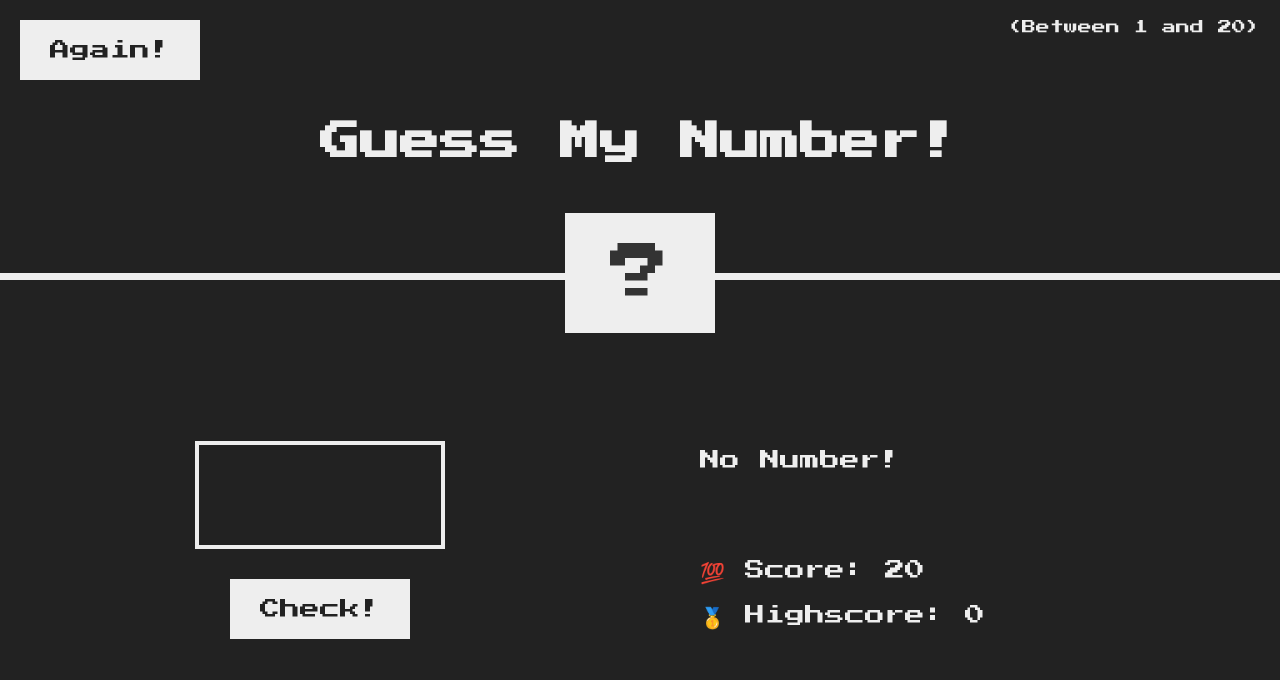
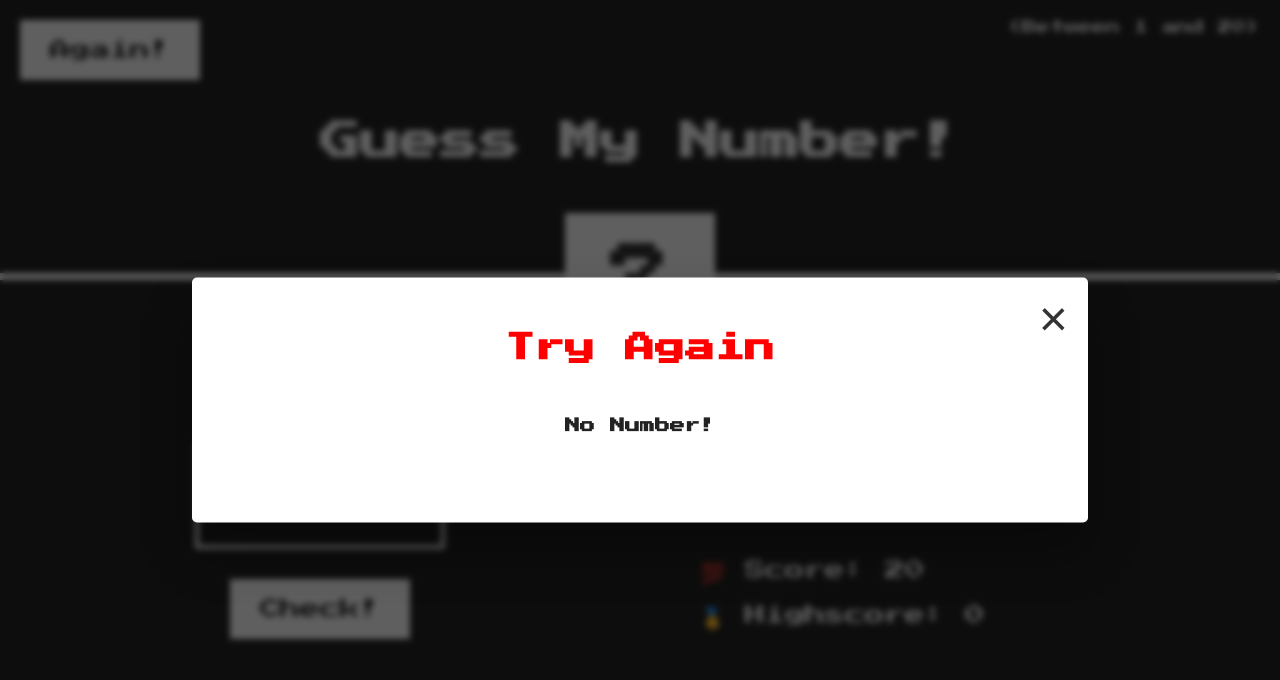
Before and after one commit to alinawaz04/js-zero-to-expert, a plain HTML site: page index.html in a window 1280 px wide. Both pictures are taken after a click on the button "Check!". Drawn offline with Linux system fonts and the light colour scheme.

Commit message:
complete assignment

```diff
--- a/index.html
+++ b/index.html
@@ -26,6 +26,12 @@
           🥇 Highscore: <span class="highscore">0</span>
         </p>
       </section>
+      <div class="modal hidden">
+        <button class="close-modal">&times;</button>
+        <h1>Try Again</h1>
+        <h2>Too Low!</h2>
+      </div>
+      <div class="overlay hidden"></div>
     </main>
     <script src="script.js"></script>
   </body>
--- a/script.js
+++ b/script.js
@@ -3,19 +3,41 @@
 let num = Math.trunc(Math.random() * 20 + 1);
 let score = 20;
 let highScore = 0;
+const modal = document.querySelector(".modal");
+const btnClose = document.querySelector(".close-modal");
+const overlay = document.querySelector(".overlay");
+
+// function to close modal
+const closeModal = function () {
+  modal.classList.add("hidden");
+  overlay.classList.add("hidden");
+};
+
+// function to open modal
+const openModal = function () {
+  modal.classList.remove("hidden");
+  overlay.classList.remove("hidden");
+};
 
 const displayMessage = function (message) {
   document.querySelector(".message").textContent = message;
 };
-
-document.querySelector(".check").addEventListener("click", function () {
+const check = function () {
   const guess = Number(document.querySelector(".guess").value);
 
   if (!guess) {
     displayMessage("No Number!");
+    document.querySelector(".modal h2").textContent = "No Number!";
+    openModal();
+
     // when player wins
   } else if (guess === num) {
     displayMessage("Correct Number!");
+    document.querySelector(".modal h1").textContent = "You Win!";
+    document.querySelector(".modal h1").style.color = "#60b347";
+
+    document.querySelector(".modal h2").textContent = "Correct Number!";
+    openModal();
     document.querySelector(".number").textContent = num;
 
     document.querySelector("body").style.backgroundColor = "#60b347";
@@ -30,7 +52,15 @@ document.querySelector(".check").addEventListener("click", function () {
     // guess is wrong
   } else if (guess !== num) {
     if (score > 1) {
-      displayMessage(guess > num ? "Too High" : "Too Low");
+      if (guess > num) {
+        document.querySelector(".modal h2").textContent = "Too High!";
+        displayMessage("Too High!");
+        openModal();
+      } else if (guess < num) {
+        document.querySelector(".modal h2").textContent = "Too Low!";
+        displayMessage("Too Low!");
+        openModal();
+      }
       score--;
       document.querySelector(".score").textContent = score;
     } else {
@@ -38,7 +68,7 @@ document.querySelector(".check").addEventListener("click", function () {
       document.querySelector(".score").textContent = 0;
     }
   }
-});
+};
 
 // function for again button
 document.querySelector(".again").addEventListener("click", function () {
@@ -55,4 +85,25 @@ document.querySelector(".again").addEventListener("click", function () {
 
   // reset input field
   document.querySelector(".guess").value = "";
+
+  // reset modal
+  document.querySelector(".modal h1").textContent = "Try Again";
+  document.querySelector(".modal h1").style.color = "red";
 });
+
+btnClose.addEventListener("click", closeModal);
+overlay.addEventListener("click", closeModal);
+
+document.querySelector(".check").addEventListener("click", check);
+document.addEventListener("keydown", function (e) {
+  if (e.key === "Enter") {
+    check();
+  }
+});
+document.addEventListener("keydown", function (e) {
+  if (e.key === "Escape") {
+    if (!modal.classList.contains("hidden")) {
+      closeModal();
+    }
+  }
+});
--- a/style.css
+++ b/style.css
@@ -1,4 +1,4 @@
-@import url('https://fonts.googleapis.com/css?family=Press+Start+2P&display=swap');
+@import url("https://fonts.googleapis.com/css?family=Press+Start+2P&display=swap");
 
 * {
   margin: 0;
@@ -12,7 +12,7 @@ html {
 }
 
 body {
-  font-family: 'Press Start 2P', sans-serif;
+  font-family: "Press Start 2P", sans-serif;
   color: #eee;
   background-color: #222;
   /* background-color: #60b347; */
@@ -117,3 +117,55 @@ h1 {
 .label-score {
   margin-bottom: 2rem;
 }
+
+.close-modal {
+  position: absolute;
+  top: 1.2rem;
+  right: 2rem;
+  font-size: 5rem;
+  color: #333;
+  cursor: pointer;
+  border: none;
+  background: none;
+}
+
+/* CLASSES TO MAKE MODAL WORK */
+.hidden {
+  display: none;
+}
+
+.modal {
+  position: absolute;
+  top: 50%;
+  left: 50%;
+  transform: translate(-50%, -50%);
+  width: 70%;
+
+  background-color: white;
+  padding: 9rem;
+  border-radius: 5px;
+  box-shadow: 0 3rem 5rem rgba(0, 0, 0, 0.3);
+  z-index: 10;
+}
+
+.modal h1 {
+  color: red;
+  top: 70px;
+  font-size: 3rem;
+}
+
+.modal h2 {
+  color: #222;
+  padding-top: 50px;
+  text-align: center;
+}
+.overlay {
+  position: absolute;
+  top: 0;
+  left: 0;
+  width: 100%;
+  height: 100%;
+  background-color: rgba(0, 0, 0, 0.6);
+  backdrop-filter: blur(3px);
+  z-index: 5;
+}
```
Also changed, not shown: README.md.
